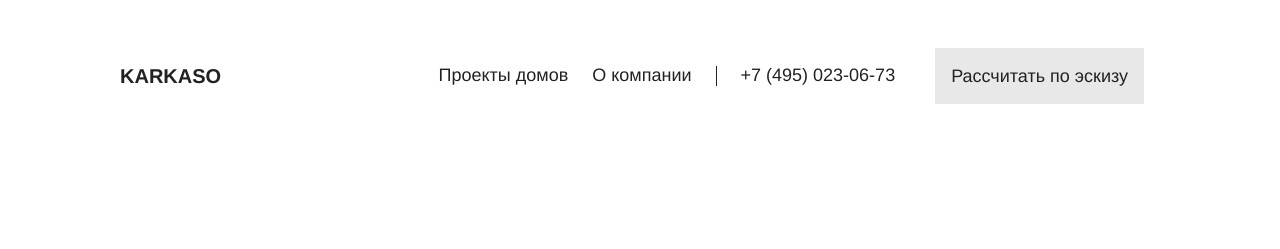
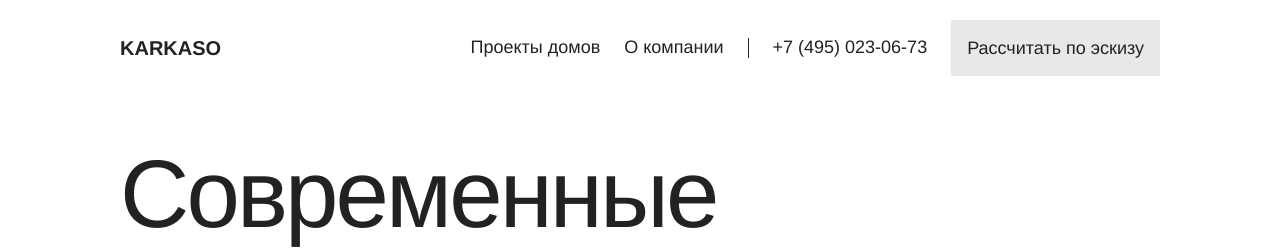
Before and after one commit to Kapustin-Team/sdach.ru, a Next.js app: page / in a window 1280 px wide. Shown: the top 249 px of the page. Built offline with nearby package versions, Linux system fonts and the light colour scheme; no server answers.

Commit message:
fix: стили шапки, кнопок, индикаторов и преимуществ

```diff
--- a/src/components/atoms/Button.tsx
+++ b/src/components/atoms/Button.tsx
@@ -46,7 +46,7 @@ export default function Button({
   className = '',
   ...props
 }: ButtonProps & Omit<ComponentPropsWithoutRef<'a'> & ComponentPropsWithoutRef<'button'>, keyof ButtonProps>) {
-  const cls = `${base} ${variants[variant]} ${className}`
+  const cls = `${base} ${variants[variant]} ${variant === 'secondary' ? '!p-0' : ''} ${className}`
 
   const secondaryInner = variant === 'secondary'
 
--- a/src/components/blocks/Header.tsx
+++ b/src/components/blocks/Header.tsx
@@ -1,28 +1,13 @@
 'use client'
 
-import { useState, useEffect } from 'react'
+import { useState } from 'react'
 import Button from '@/components/atoms/Button'
 
 export default function Header() {
-  const [scrolled, setScrolled] = useState(false)
   const [menuOpen, setMenuOpen] = useState(false)
 
-  useEffect(() => {
-    const onScroll = () => setScrolled(window.scrollY > 20)
-    onScroll()
-    window.addEventListener('scroll', onScroll, { passive: true })
-    return () => window.removeEventListener('scroll', onScroll)
-  }, [])
-
   return (
-    <header
-      className={`relative top-0 left-0 right-0 z-100 px-[120px] py-[34px] transition-all duration-400 max-md:px-6 max-md:py-4 ${
-        scrolled
-          ? 'bg-white/92 backdrop-blur-[24px] border-b border-black/5 shadow-[0_1px_8px_rgba(0,0,0,0.03)]'
-          : 'bg-transparent'
-      }`}
-    >
-      <div className="flex items-center justify-between">
+    <header className="flex items-center justify-between px-[120px] py-[34px] leading-none max-md:px-6 max-md:py-4">
       <a href="/" className="flex items-center no-underline" aria-label="На главную">
         <span className="font-display font-bold text-xl leading-[1.04] uppercase text-dark">
           karkaso
@@ -30,7 +15,7 @@ export default function Header() {
       </a>
 
       <nav
-          className={`flex gap-6 items-center max-md:absolute max-md:top-full max-md:left-2 max-md:right-2 max-md:bg-white max-md:rounded-2xl max-md:flex-col max-md:p-5 max-md:shadow-[0_12px_48px_rgba(0,0,0,0.1)] max-md:transition-all max-md:duration-300 ${
+        className={`flex gap-6 items-center max-md:absolute max-md:top-full max-md:left-2 max-md:right-2 max-md:z-100 max-md:bg-white max-md:rounded-2xl max-md:flex-col max-md:p-5 max-md:shadow-[0_12px_48px_rgba(0,0,0,0.1)] max-md:transition-all max-md:duration-300 ${
           menuOpen
             ? 'max-md:opacity-100 max-md:pointer-events-auto max-md:translate-y-0'
             : 'max-md:opacity-0 max-md:pointer-events-none max-md:-translate-y-2'
@@ -57,13 +42,15 @@ export default function Header() {
         >
           +7 (495) 023-06-73
         </a>
+        <div className="-my-3.5">
           <Button href="#contact" variant="secondary">
             Рассчитать по эскизу
           </Button>
+        </div>
       </nav>
 
       <button
-          className={`hidden max-md:flex flex-col gap-[5px] w-[22px] bg-none border-none cursor-pointer p-0`}
+        className="hidden max-md:flex flex-col gap-[5px] w-[22px] bg-none border-none cursor-pointer p-0"
         onClick={() => setMenuOpen(!menuOpen)}
         aria-label="Меню"
       >
@@ -83,7 +70,6 @@ export default function Header() {
           }`}
         />
       </button>
-      </div>
     </header>
   )
 }
--- a/src/components/blocks/Hero.tsx
+++ b/src/components/blocks/Hero.tsx
@@ -2,7 +2,7 @@ import Button from '@/components/atoms/Button'
 
 export default function Hero() {
   return (
-    <section className="flex flex-col pt-[50px]">
+    <section className="flex flex-col">
       <div className="flex justify-between items-end gap-2.5 px-[120px] pt-[50px] pb-[34px] max-md:flex-col max-md:items-start max-md:px-6 max-md:pt-6 max-md:pb-5">
         <h1 className="font-display font-normal text-[96px] leading-[1em] tracking-[-0.03em] text-dark whitespace-pre-line m-0 max-md:text-5xl">
           {'Современные\nдома под ключ'}
```
Lines whose indentation alone changed are shown as unchanged.
